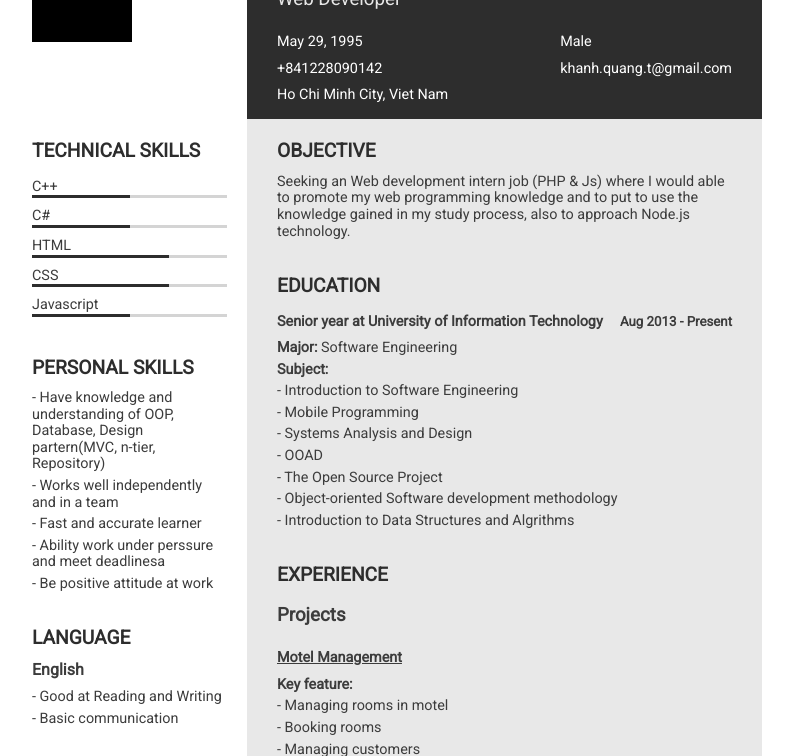
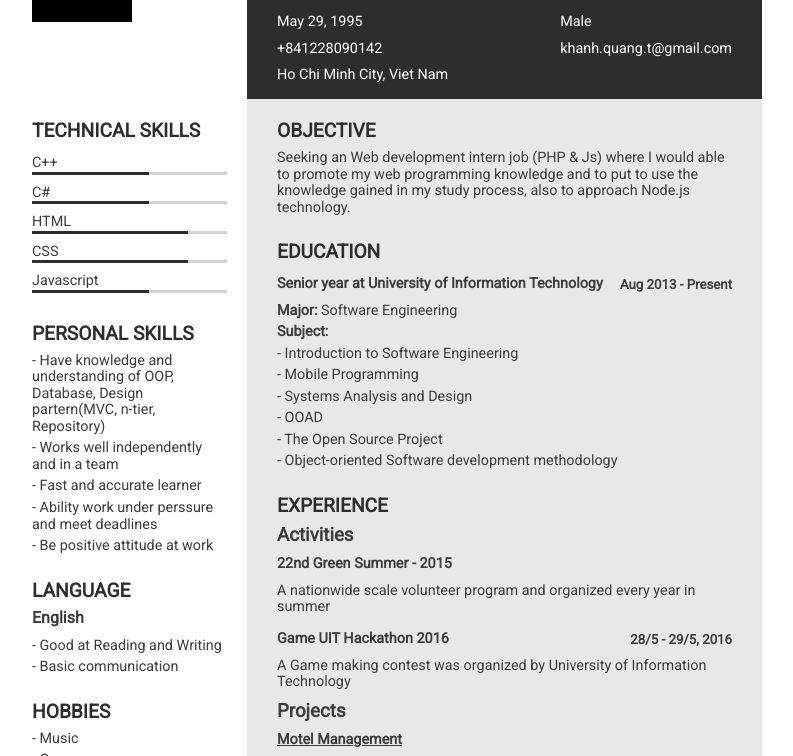
Before and after one commit to shouldnt/CV, a website: page index.html in a window 1280 px wide. Shown: the part 88-844 px from the top of the page, without its empty margins (248-1041 px from the left). Drawn offline with Linux system fonts and the light colour scheme.

Commit message:
litle modify for space fix

```diff
--- a/index.html
+++ b/index.html
@@ -45,7 +45,7 @@
 								</div>
 								<div class="detail__level">
 									<div class="process">
-										<div class="child is-5"></div>
+										<div class="child is-6"></div>
 									</div>
 								</div>
 							</li>
@@ -57,7 +57,7 @@
 								</div>
 								<div class="detail__level">
 									<div class="process">
-										<div class="child is-5"></div>
+										<div class="child is-6"></div>
 									</div>
 								</div>
 							</li>
@@ -69,7 +69,7 @@
 								</div>
 								<div class="detail__level">
 									<div class="process">
-										<div class="child is-7"></div>
+										<div class="child is-8"></div>
 									</div>
 								</div>
 							</li>
@@ -81,7 +81,7 @@
 								</div>
 								<div class="detail__level">
 									<div class="process">
-										<div class="child is-7"></div>
+										<div class="child is-8"></div>
 									</div>
 								</div>
 							</li>
@@ -93,7 +93,7 @@
 								</div>
 								<div class="detail__level">
 									<div class="process">
-										<div class="child is-5"></div>
+										<div class="child is-6"></div>
 									</div>
 								</div>
 							</li>
@@ -108,7 +108,7 @@
 						<p>- Have knowledge and understanding of OOP, Database, Design partern(MVC, n-tier, Repository)</p>
 						<p>- Works well independently and in a team</p>
 						<p>- Fast and accurate learner</p>
-						<p>- Ability work under perssure and meet deadlinesa</p>
+						<p>- Ability work under perssure and meet deadlines</p>
 						<p>- Be positive attitude at work</p>
 					</div>
 				</div>
@@ -171,7 +171,6 @@
 								<p>- OOAD</p>
 								<p>- The Open Source Project</p>
 								<p>- Object-oriented Software development methodology</p>
-								<p>- Introduction to Data Structures and Algrithms</p>
 							</div>
 						</div>
 					</div>
@@ -181,7 +180,29 @@
 					<div class="title">
 						<h2>experience</h2>
 					</div>
-						<h3>Projects</h3>
+					<h3>Activities</h3>
+					<div class="detail">
+						<div class="detail__block">
+							<div class="sub-title">
+								<p class="font bold">22nd Green Summer - 2015</p>
+							</div>
+							<div class="sub-detail">
+								<p>A nationwide scale volunteer program and organized every year in summer</p>
+							</div>
+						</div>
+
+						<div class="detail__block">
+							<div class="sub-title">
+								<p class="font bold">Game UIT Hackathon 2016</p>
+								<h5>28/5 - 29/5, 2016</h5>
+							</div>
+							<div class="sub-detail">
+								<p>A Game making contest was organized by University of Information Technology</p>
+							</div>
+						</div>
+					</div>
+
+					<h3>Projects</h3>
 					<div class="detail">
 						<div class="detail__block">
 							<div class="sub-title">
--- a/src/sass/index.sass
+++ b/src/sass/index.sass
@@ -50,11 +50,11 @@ ul
 	//width: 80%
 	margin: 0 auto
 	width: 740px
-	height: 842px
+	height: 850px
 	display: block
 	margin: auto
 
-	padding-top: 20px
+	//padding-top: 20px
 
 .font
 	&.bold
@@ -110,16 +110,20 @@ ul
 
 // ----------------------------------block ------------------------------------------
 .block
-	margin-bottom: 35px
+	margin-bottom: 25px
+	h3
+		margin: 5px 0
 	.title
 		color: $pri_bg
 		text-transform: uppercase
 		h2
 			font-size: 1.2em
 			margin: 0.6em 0
+			margin-bottom: 0.4em
 	.detail
 		.detail__block
 			margin-bottom: 10px
+
 			.sub-title
 				display: flex
 				justify-content: space-between
```
Also changed, not shown: css/index.css.
